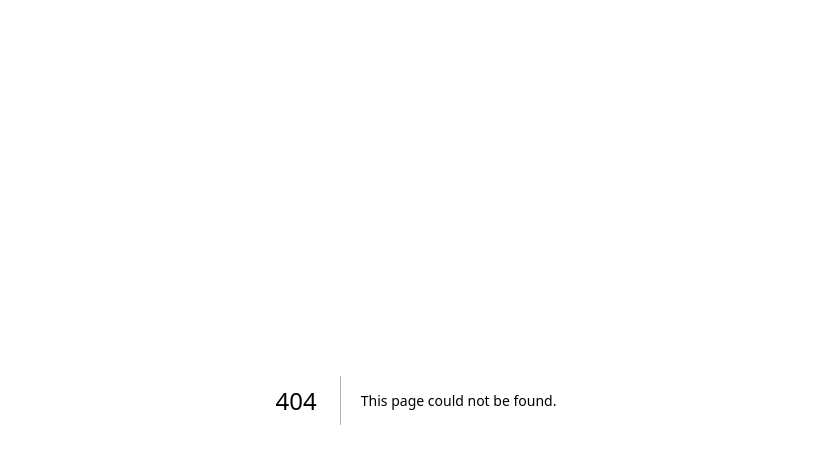
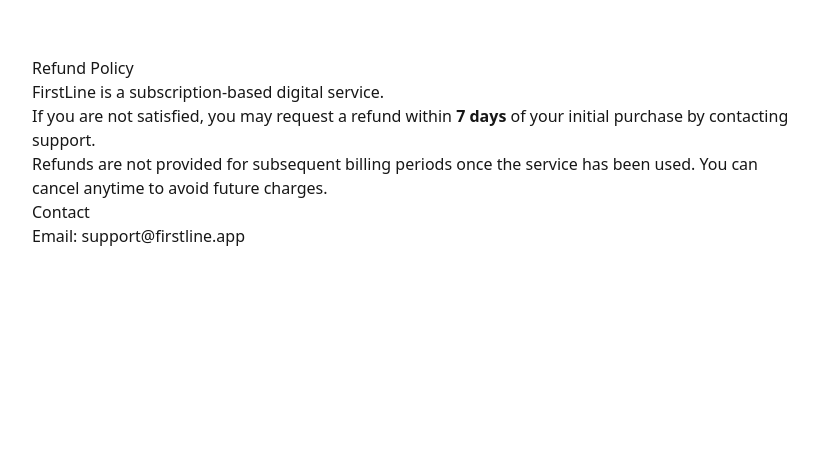
Before and after one commit to sebcom26/firstline, a Next.js app: page /refunds in a window 1280 px wide. Before the commit this address had no page. Shown: the top 464 px of the page, without its empty margins (224-1042 px from the left). Built offline with nearby package versions, Linux system fonts and the light colour scheme.

Commit message:
Add refunds policy page

```diff
--- /dev/null
+++ b/app/refunds/page.tsx
@@ -0,0 +1,24 @@
+export default function RefundsPage() {
+  return (
+    <main style={{ maxWidth: 800, margin: "40px auto", padding: 16, fontFamily: "system-ui" }}>
+      <h1>Refund Policy</h1>
+
+      <p>
+        FirstLine is a subscription-based digital service.
+      </p>
+
+      <p>
+        If you are not satisfied, you may request a refund within <b>7 days</b> of your initial purchase
+        by contacting support.
+      </p>
+
+      <p>
+        Refunds are not provided for subsequent billing periods once the service has been used.
+        You can cancel anytime to avoid future charges.
+      </p>
+
+      <h2>Contact</h2>
+      <p>Email: support@firstline.app</p>
+    </main>
+  );
+}
```
